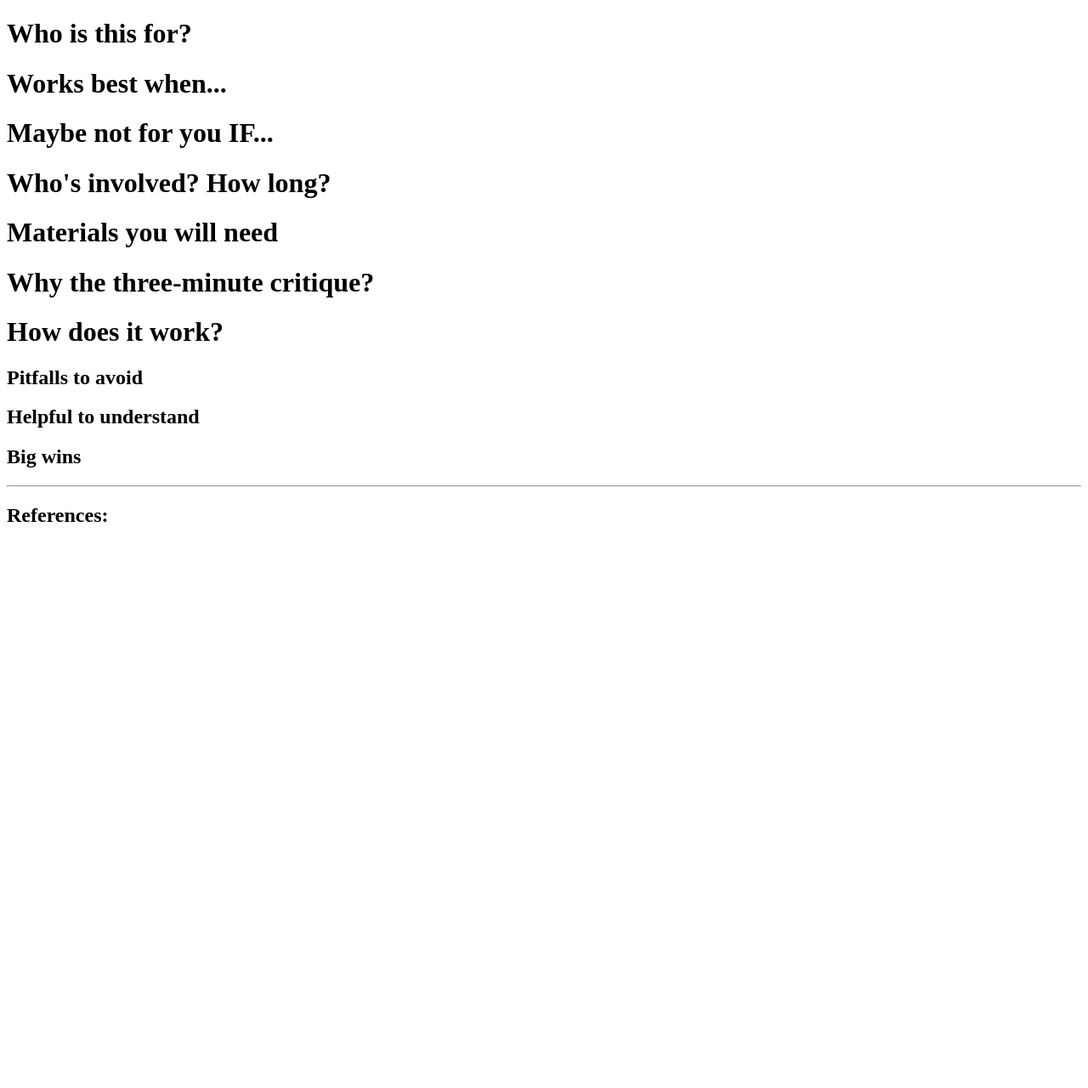
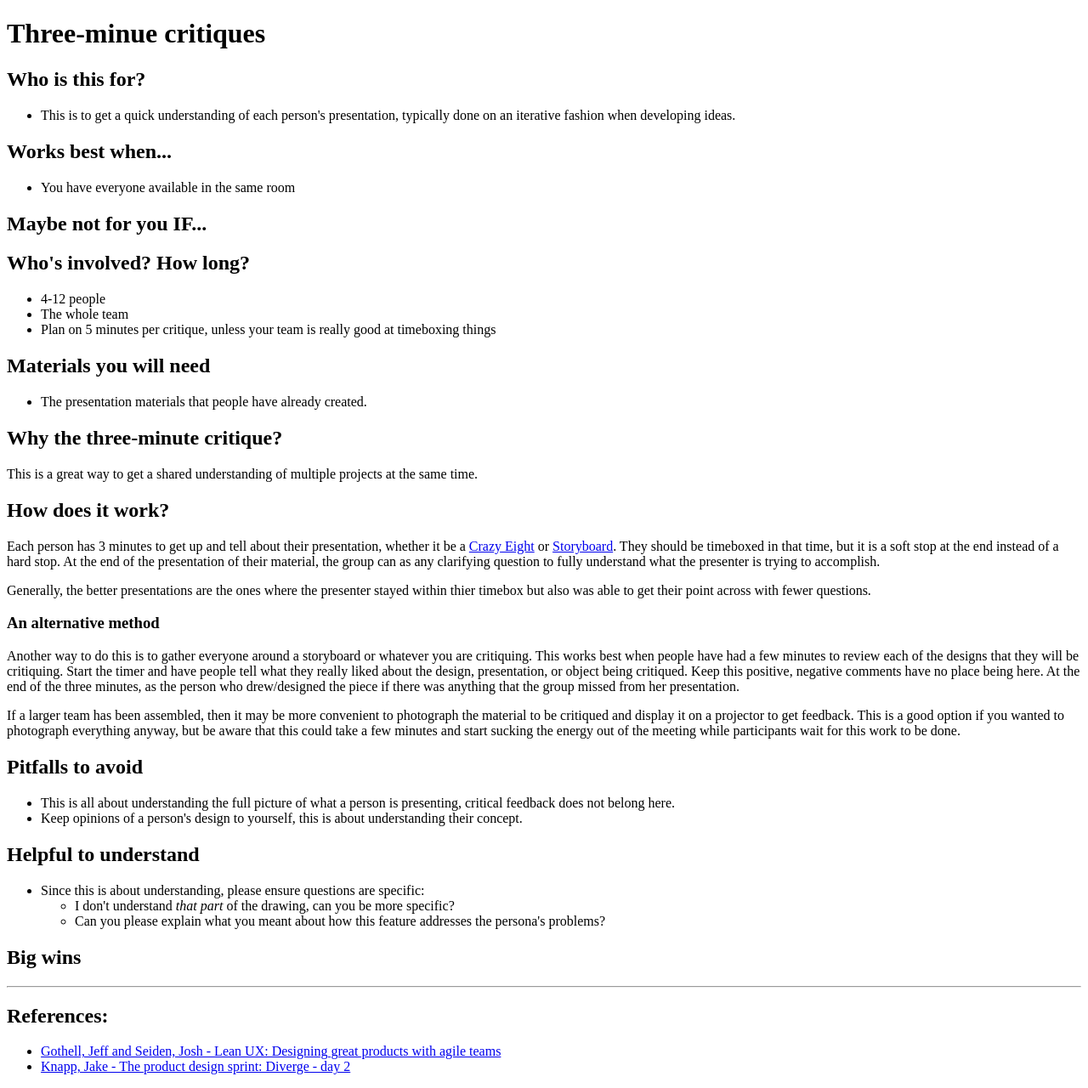
Before and after one commit to jonathankresge/BAtoolbox, a plain HTML site: page html/3minutecritique.html in a window 1280 px wide. Shown: the whole page at 85% size. Before the commit the page ends 800 px from the top, so only its background shows below. Drawn offline with Linux system fonts and the light colour scheme.

Commit message:
3 minute critique first rough draft

```diff
--- a/html/3minutecritique.html
+++ b/html/3minutecritique.html
@@ -6,24 +6,67 @@
 </head>
 <body>
 
+<h1>Three-minue critiques</h1>
 
-<h1>Who is this for?</h1>
+<h2>Who is this for?</h2>
+<ul>
+	<li>This is to get a quick understanding of each person's presentation, typically done on an iterative fashion when developing ideas.</li>
+</ul>
 
-<h1>Works best when...</h1>
+<h2>Works best when...</h2>
+<ul>
+	<li>You have everyone available in the same room</li>
+</ul>
 
-<h1>Maybe not for you IF...</h1>
+<h2>Maybe not for you IF...</h2>
 
-<h1>Who's involved?  How long?</h1>
+<h2>Who's involved?  How long?</h2>
+<ul>
+	<li>4-12 people</li>
+	<li>The whole team</li>
+	<li>Plan on 5 minutes per critique, unless your team is really good at timeboxing things</li>
+</ul>
 
-<h1>Materials you will need</h1>
+<h2>Materials you will need</h2>
+<ul>
+	<li>The presentation materials that people have already created.</li>
+</ul>
 
-<h1>Why the three-minute critique?</h1>
+<h2>Why the three-minute critique?</h2>
+<p>
+	This is a great way to get a shared understanding of multiple projects at the same time.
+</p>
 
-<h1>How does it work?</h1>
+<h2>How does it work?</h2>
+<p>
+	Each person has 3 minutes to get up and tell about their presentation, whether it be a <a href="crazyeights.html">Crazy Eight</a> or <a href="storyboarding.html">Storyboard</a>.  They should be timeboxed in that time, but it is a soft stop at the end instead of a hard stop.  At the end of the presentation of their material, the group can as any clarifying question to fully understand what the presenter is trying to accomplish.
+</p>
+<p>
+	Generally, the better presentations are the ones where the presenter stayed within thier timebox but also was able to get their point across with fewer questions.
+</p>
+<h3>An alternative method</h3>
+<p>
+	Another way to do this is to gather everyone around a storyboard or whatever you are critiquing.  This works best when people have had a few minutes to review each of the designs that they will be critiquing.  Start the timer and have people tell what they really liked about the design, presentation, or object being critiqued.  Keep this positive, negative comments have no place being here.  At the end of the three minutes, as the person who drew/designed the piece if there was anything that the group missed from her presentation.
+</p>
+<p>
+	If a larger team has been assembled, then it may be more convenient to photograph the material to be critiqued and display it on a projector to get feedback.  This is a good option if you wanted to photograph everything anyway, but be aware that this could take a few minutes and start sucking the energy out of the meeting while participants wait for this work to be done.
+</p>
 
 <h2>Pitfalls to avoid</h2>
+<ul>
+	<li>This is all about understanding the full picture of what a person is presenting, critical feedback does not belong here.</li>
+	<li>Keep opinions of a person's design to yourself, this is about understanding their concept.</li>
+</ul>
 
 <h2>Helpful to understand</h2>
+<ul>
+	<li>Since this is about understanding, please ensure questions are specific:
+	<ul>
+		<li>I don't understand <i>that part</i> of the drawing, can you be more specific?</li>
+		<li>Can you please explain what you meant about how this feature addresses the persona's problems?</li>
+	</ul></li>
+
+</ul>
 
 <h2>Big wins</h2>
 
@@ -31,5 +74,10 @@
 
 <h2>References:</h2>
 
+<ul>
+	<li><a href="https://books.google.com/books?id=QnQNDQAAQBAJ&pg=PA55&lpg=PA55&dq=three-minute+critiques+ux&source=bl&ots=AUc2w6BS_U&sig=yLWhpxCGNoxQY9jCw7Ao55zxJ1c&hl=en&sa=X&ved=0ahUKEwic6_znhNHRAhVBWGMKHUMTDqAQ6AEIKDAD#v=onepage&q=three-minute%20critiques%20ux&f=false">Gothell, Jeff and Seiden, Josh - Lean UX:  Designing great products with agile teams</a></li>
+	<li><a href="https://library.gv.com/the-product-design-sprint-diverge-day-2-c7a5df8e7cd0#.ecmtms1fz">Knapp, Jake - The product design sprint:  Diverge - day 2</a></li>
+</ul>
+
 </body>
 </html>
```
